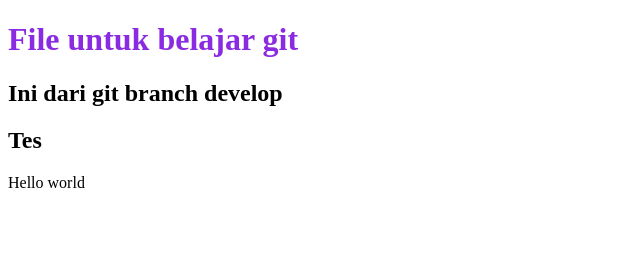
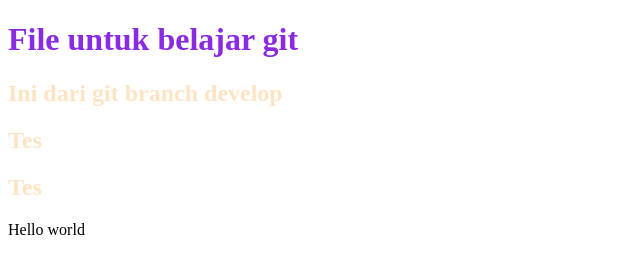
Before and after one commit to mirawdy/belajar-git, a plain HTML site: page index.html in a window 1280 px wide. Shown: the whole page, without its empty margins (0-640 px from the left). Drawn offline with Linux system fonts and the light colour scheme.

Commit message:
mencoba menambah di branch develop

```diff
--- a/index.html
+++ b/index.html
@@ -11,6 +11,7 @@
     <h1>File untuk belajar git</h1>
     <h2>Ini dari git branch develop</h2>
     <h2>Tes</h2>
+    <h2>Tes</h2>
     <p>Hello world</p>
 </body>
 </html>
--- a/style.css
+++ b/style.css
@@ -1 +1,2 @@
 h1{color: blueviolet}
+h2{color: bisque}
```
